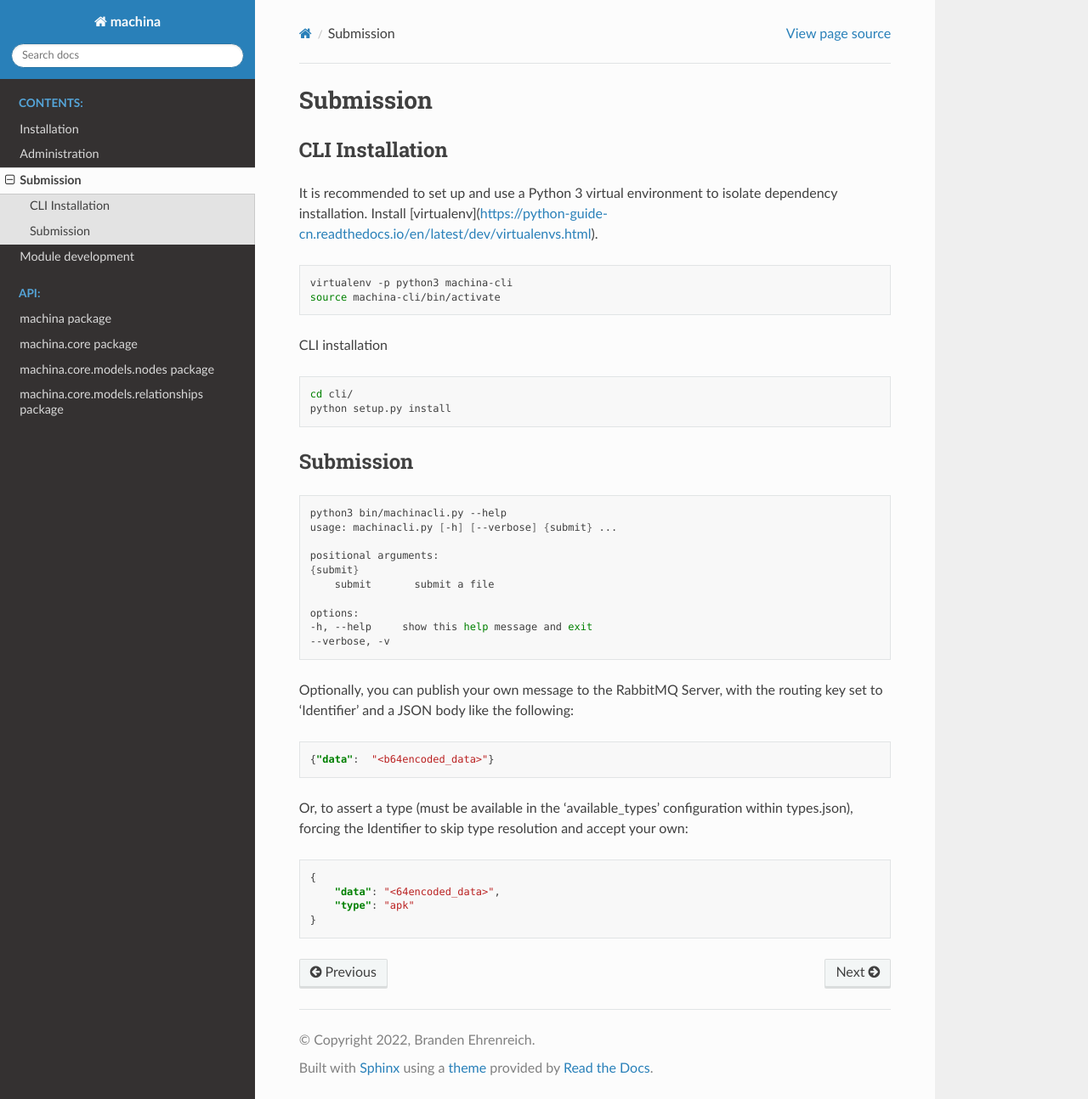
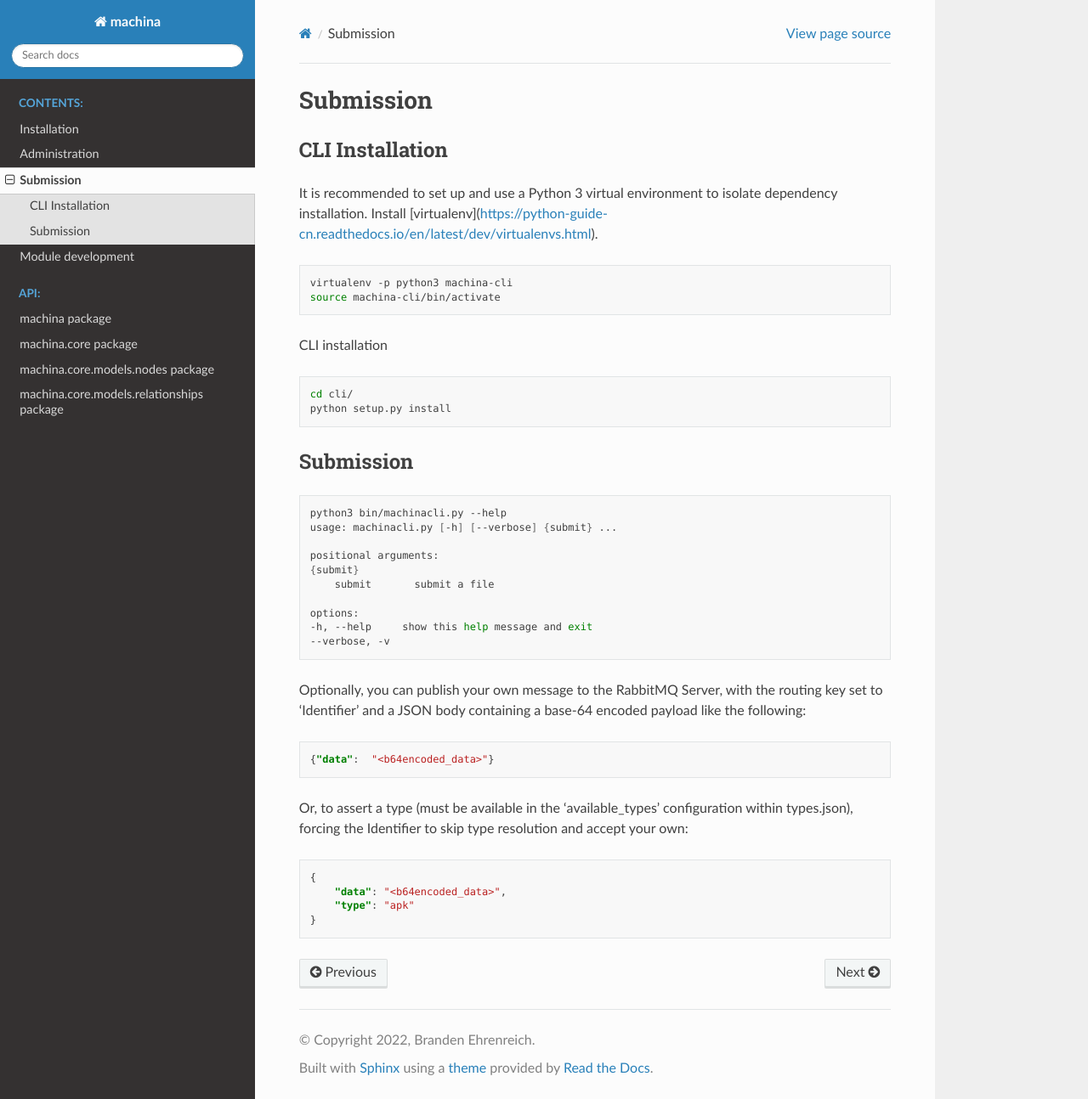
Before and after one commit to ehrenb/machina-docs, a Sphinx documentation site: the page built from docs/source/submission.rst, in a window 1280 px wide and 1294 px high. Shown: the whole window at 85% size. Built offline with Sphinx 7.4.7 and the Read the Docs theme 2.0.0, drawn with Linux system fonts in a browser that asks for light colours.

Commit message:
fix typo

```diff
--- a/docs/source/submission.rst
+++ b/docs/source/submission.rst
@@ -37,7 +37,7 @@ Submission
     --verbose, -v
 
 
-Optionally, you can publish your own message to the RabbitMQ Server, with the routing key set to 'Identifier' and a JSON body like the following:
+Optionally, you can publish your own message to the RabbitMQ Server, with the routing key set to 'Identifier' and a JSON body containing a base-64 encoded payload like the following:
 
 .. code-block:: json
 
@@ -49,6 +49,6 @@ Or, to assert a type (must be available in the 'available_types' configuration w
 .. code-block:: json
 
     {
-        "data": "<64encoded_data>",
+        "data": "<b64encoded_data>",
         "type": "apk"
     }
```
